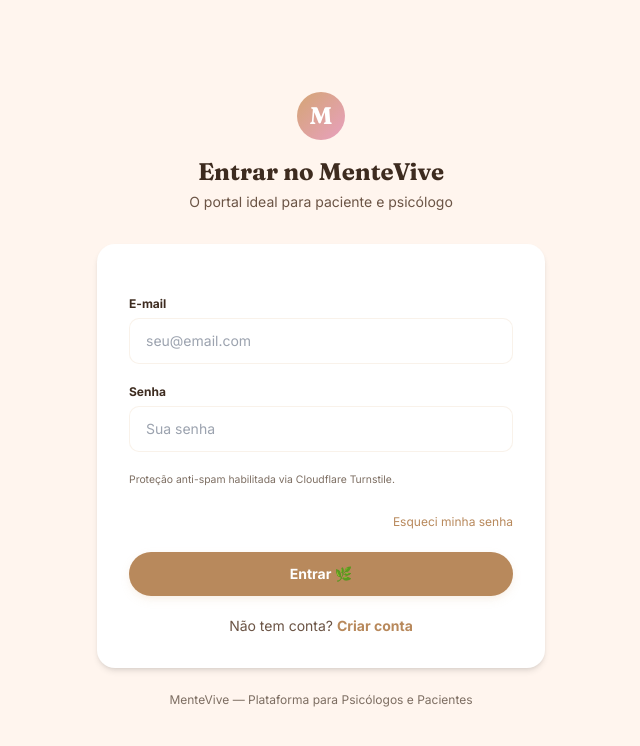
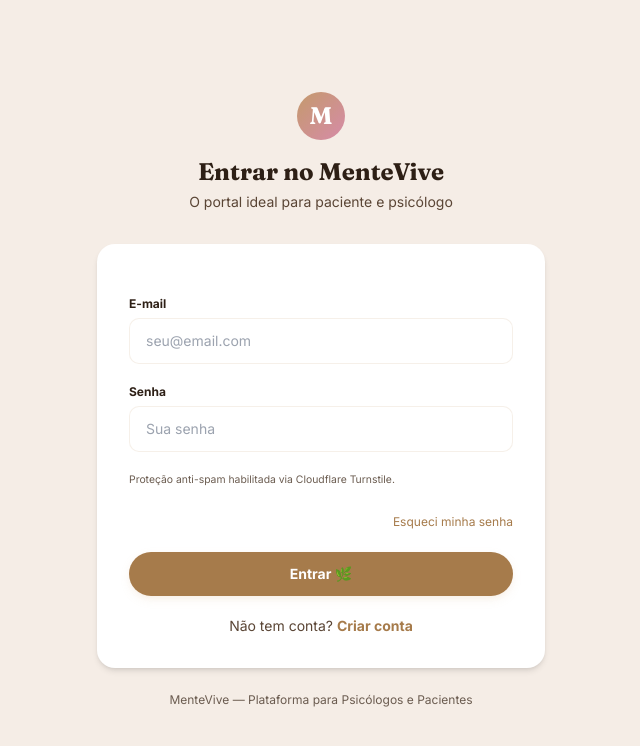
Before and after one commit to VNCRIBEIRO1/mentevive, a Next.js app: page /login in a window 1280 px wide. Shown: the top 746 px of the page, without its empty margins (319-959 px from the left). Built offline with nearby package versions, Linux system fonts and the light colour scheme; no server answers.

Commit message:
feat: therapist profiles + clinical records API + admin prontuarios UI + dark theme tokens

```diff
--- a/src/app/api/clinical-records/[id]/route.ts
+++ b/src/app/api/clinical-records/[id]/route.ts
@@ -33,6 +33,7 @@
       sessionDate, sessionNumber, chiefComplaint, clinicalNotes,
       interventions, homework, mood, riskAssessment, nextSessionPlan,
     } = body;
+    const isPrivate = body.private;
 
     const [updated] = await db.update(clinicalRecords).set({
       ...(sessionDate !== undefined && { sessionDate: new Date(sessionDate) }),
@@ -44,6 +45,7 @@
       ...(mood !== undefined && { mood }),
       ...(riskAssessment !== undefined && { riskAssessment }),
       ...(nextSessionPlan !== undefined && { nextSessionPlan }),
+      ...(isPrivate !== undefined && { private: Boolean(isPrivate) }),
       updatedAt: new Date(),
     }).where(and(eq(clinicalRecords.tenantId, auth.tenantId!), eq(clinicalRecords.id, id))).returning();
 
--- a/src/app/api/portal/evolution/route.ts
+++ b/src/app/api/portal/evolution/route.ts
@@ -38,6 +38,7 @@
       .where(
         and(
           eq(appointments.patientId, patient.id),
+          eq(appointments.tenantId, tenantId),
           eq(appointments.status, "completed")
         )
       )
@@ -54,6 +55,7 @@
       .where(
         and(
           eq(clinicalRecords.patientId, patient.id),
+          eq(clinicalRecords.tenantId, tenantId),
           eq(clinicalRecords.private, false)
         )
       )
--- a/src/app/globals.css
+++ b/src/app/globals.css
@@ -4,25 +4,25 @@
 
 @layer base {
   :root {
-    --primary: #D4A574;
-    --primary-dark: #B8895C;
-    --primary-light: #E8C9A8;
-    --accent: #E8A0BF;
-    --accent-light: #F5C8DE;
-    --teal: #0f766e;
-    --teal-dark: #0a6158;
-    --sage: #e6f0eb;
-    --bg: #FFF5EE;
-    --bg-white: #FFFFFF;
-    --bg-soft: #FDE8D8;
-    --bg-warm: #F9EDE3;
-    --text: #3D2B1F;
-    --text-light: #6B5445;
-    --text-muted: #7D6E62;
-    --surface: #FFFFFF;
-    --border: #E8DDD5;
-    --card: #FFFFFF;
-    --foreground: #3D2B1F;
+    --primary: #C49A6C;
+    --primary-dark: #A67B4B;
+    --primary-light: #DBBF9A;
+    --accent: #D68BA8;
+    --accent-light: #F0B8CE;
+    --teal: #0d6b63;
+    --teal-dark: #084f49;
+    --sage: #dce9e3;
+    --bg: #F5EDE6;
+    --bg-white: #FAFAFA;
+    --bg-soft: #EDD9C8;
+    --bg-warm: #EDE0D4;
+    --text: #2D1F15;
+    --text-light: #5A4535;
+    --text-muted: #6B5C50;
+    --surface: #FAFAF9;
+    --border: #D4C5B8;
+    --card: #FEFEFE;
+    --foreground: #2D1F15;
   }
 
   html {
--- a/src/components/admin/AppointmentDetailModal.tsx
+++ b/src/components/admin/AppointmentDetailModal.tsx
@@ -140,9 +140,9 @@
             <span className="text-right text-xs font-bold text-primary-dark">{timing.relativeLabel}</span>
           </div>
           {apt.notes && (
-            <div className="py-1.5">
-              <span className="text-txt-muted text-xs">Notas:</span>
-              <p className="text-txt mt-1">{apt.notes}</p>
+            <div className="py-1.5 bg-amber-50 border border-amber-200 rounded-brand-sm p-3 mt-2">
+              <span className="text-amber-700 text-xs font-bold">🔒 Anotação interna (o paciente não vê):</span>
+              <p className="text-txt mt-1 text-sm">{apt.notes}</p>
             </div>
           )}
           {apt.patientNotes && (
@@ -265,12 +265,18 @@
               </div>
             </div>
             <div>
-              <label className="block text-xs font-bold mb-1">Notas</label>
-              <textarea defaultValue={apt.notes || ""} id="edit-notes" rows={2} className={inputCls} />
+              <label className="block text-xs font-bold mb-1">🔒 Anotações internas</label>
+              <div className="mb-2 flex items-center gap-2 rounded-brand-sm border border-amber-300 bg-amber-50 px-3 py-1.5">
+                <span className="text-amber-600 text-[0.65rem] font-bold">⚠️ Esta anotação o paciente NÃO verá — uso exclusivo da terapeuta.</span>
+              </div>
+              <textarea defaultValue={apt.notes || ""} id="edit-notes" rows={2} className={inputCls} placeholder="Notas internas da sessão (privadas)..." />
             </div>
             {(apt.status === "completed" || apt.status === "no_show") && (
               <div>
-                <label className="block text-xs font-bold mb-1">💬 Feedback pós-sessão (visível ao paciente)</label>
+                <label className="block text-xs font-bold mb-1">💬 Feedback pós-sessão</label>
+                <div className="mb-2 flex items-center gap-2 rounded-brand-sm border border-green-300 bg-green-50 px-3 py-1.5">
+                  <span className="text-green-700 text-[0.65rem] font-bold">👁️ O paciente VERÁ esta mensagem na Evolução.</span>
+                </div>
                 <textarea defaultValue={apt.therapistFeedback || ""} id="edit-therapistFeedback" rows={3} className={inputCls} placeholder="Ex: Boa sessão! Praticar a técnica de respiração esta semana..." />
               </div>
             )}
--- a/tailwind.config.ts
+++ b/tailwind.config.ts
@@ -9,17 +9,17 @@
   theme: {
     extend: {
       colors: {
-        primary: { DEFAULT: "#D4A574", dark: "#B8895C", light: "#E8C9A8" },
-        accent: { DEFAULT: "#E8A0BF", light: "#F5C8DE" },
-        teal: { DEFAULT: "#0f766e", dark: "#0a6158", light: "#14b8a6" },
-        sage: { DEFAULT: "#e6f0eb", dark: "#c8ddd0" },
-        bg: { DEFAULT: "#FFF5EE", white: "#FFFFFF", soft: "#FDE8D8", warm: "#F9EDE3" },
-        txt: { DEFAULT: "#3D2B1F", light: "#6B5445", muted: "#7D6E62" },
-        surface: "#FFFFFF",
-        border: "#E8DDD5",
-        card: "#FFFFFF",
-        foreground: "#3D2B1F",
-        background: "#FFF5EE",
+        primary: { DEFAULT: "#C49A6C", dark: "#A67B4B", light: "#DBBF9A" },
+        accent: { DEFAULT: "#D68BA8", light: "#F0B8CE" },
+        teal: { DEFAULT: "#0d6b63", dark: "#084f49", light: "#14b8a6" },
+        sage: { DEFAULT: "#dce9e3", dark: "#c8ddd0" },
+        bg: { DEFAULT: "#F5EDE6", white: "#FAFAFA", soft: "#EDD9C8", warm: "#EDE0D4" },
+        txt: { DEFAULT: "#2D1F15", light: "#5A4535", muted: "#6B5C50" },
+        surface: "#FAFAF9",
+        border: "#D4C5B8",
+        card: "#FEFEFE",
+        foreground: "#2D1F15",
+        background: "#F5EDE6",
       },
       fontFamily: {
         heading: ["var(--font-heading)", "Georgia", "serif"],
```
Also changed, not shown: scripts/reset-and-seed-homolog.ts (+119 -11 lines), src/app/admin/prontuarios/page.tsx (+35 -2 lines).
